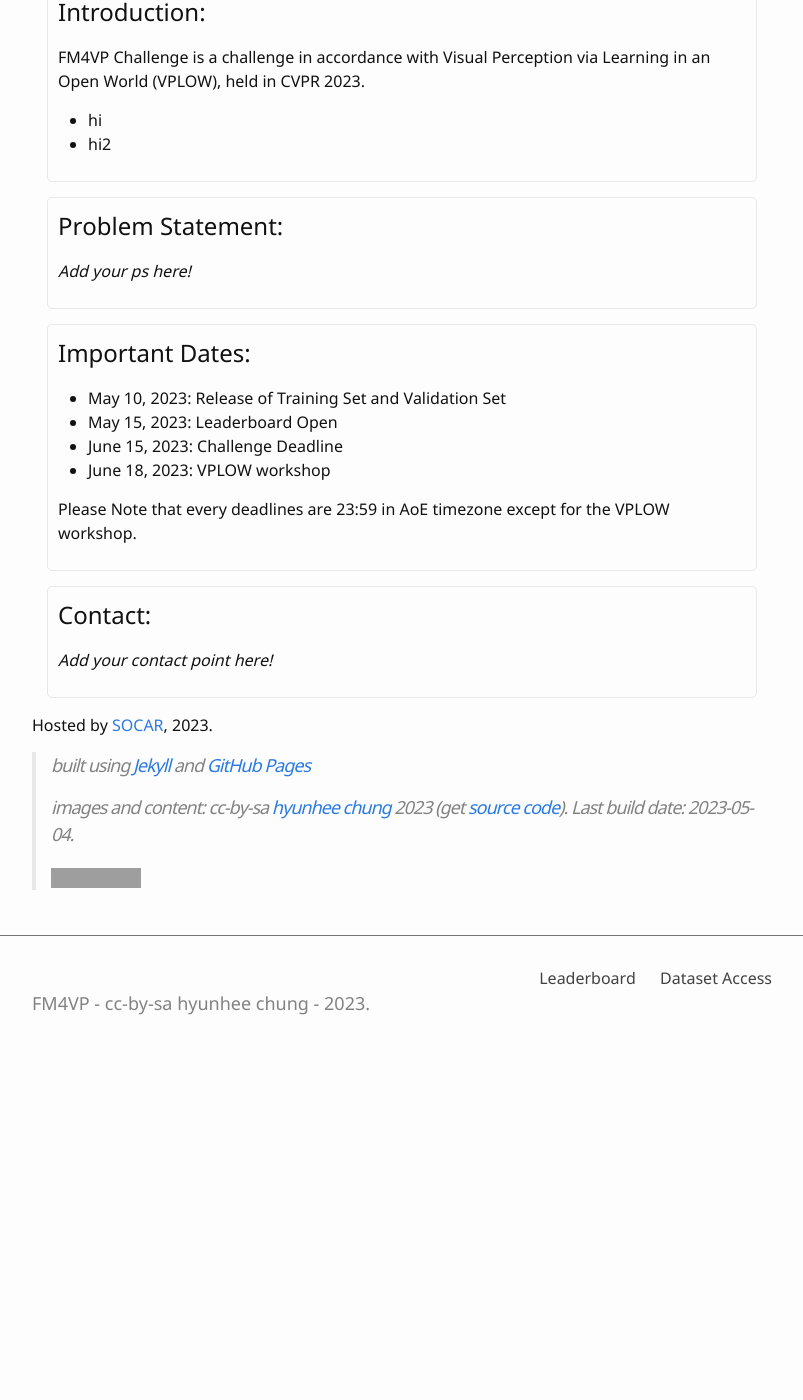
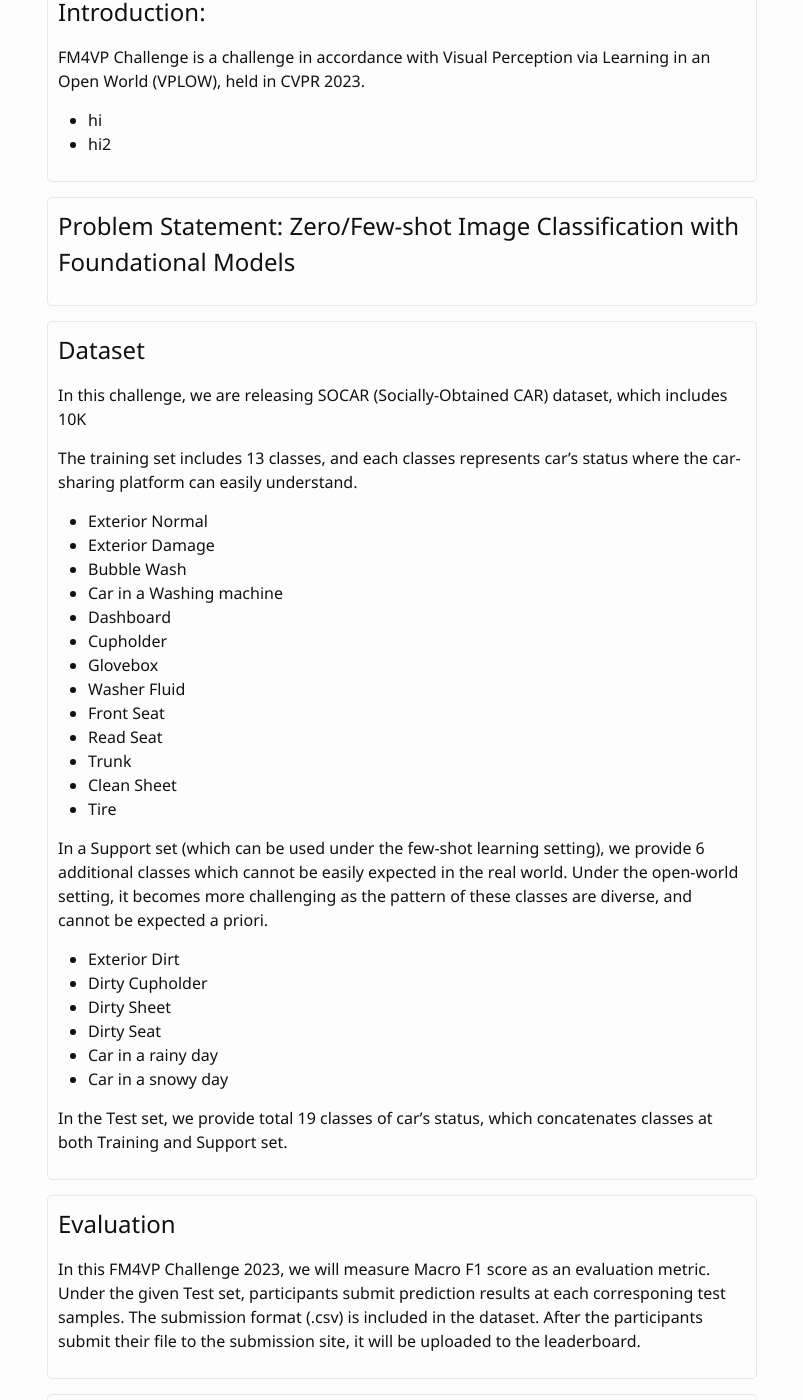
Before and after one commit to socar-esther/socar-esther.github.io, a Jekyll site: the page built from index.md, in a window 1280 px wide and 1400 px high, scrolled down 570 px. Shown: the whole window, without its empty margins (238-1041 px from the left). Built offline with Jekyll 4.4.1, drawn with Linux system fonts in a browser that asks for light colours; before the commit the page ends 1632 px from its top, so only the background shows below that; some of the changed text lies outside the part shown; grey boxes are pictures that could not be loaded.

Commit message:
descriptions

```diff
--- a/index.md
+++ b/index.md
@@ -22,10 +22,55 @@ FM4VP Challenge is a challenge in accordance with Visual Perception via Learning
 
 
 <div class="toc" markdown="1">
-## Problem Statement:
-*Add your ps here!*
+## Problem Statement: Zero/Few-shot Image Classification with Foundational Models
+
+
+
 </div>
 
+
+<div class="toc" markdown="1">
+## Dataset
+In this challenge, we are releasing SOCAR (Socially-Obtained CAR) dataset, which includes 10K
+
+The training set includes 13 classes, and each classes represents car's status where the car-sharing platform can easily understand.
+
+* Exterior Normal
+* Exterior Damage
+* Bubble Wash
+* Car in a Washing machine
+* Dashboard
+* Cupholder
+* Glovebox
+* Washer Fluid
+* Front Seat
+* Read Seat
+* Trunk
+* Clean Sheet
+* Tire
+
+In a Support set (which can be used under the few-shot learning setting), we provide 6 additional classes which cannot be easily expected in the real world. Under the open-world setting, it becomes more challenging as the pattern of these classes are diverse, and cannot be expected a priori.
+
+* Exterior Dirt
+* Dirty Cupholder
+* Dirty Sheet
+* Dirty Seat
+* Car in a rainy day
+* Car in a snowy day
+
+In the Test set, we provide total 19 classes of car's status, which concatenates classes at both Training and Support set.
+
+
+
+
+</div>
+
+<div class="toc" markdown="1">
+## Evaluation
+
+In this FM4VP Challenge 2023, we will measure Macro F1 score as an evaluation metric. Under the given Test set, participants submit prediction results at each corresponing test samples. The submission format (.csv) is included in the dataset. After the participants submit their file to the submission site, it will be uploaded to the leaderboard.
+
+</div>
 
 <div class="toc" markdown="1">
 ## Important Dates:
@@ -35,15 +80,20 @@ FM4VP Challenge is a challenge in accordance with Visual Perception via Learning
 * June 15, 2023: Challenge Deadline
 * June 18, 2023: VPLOW workshop
 
-Please Note that every deadlines are 23:59 in AoE timezone except for the VPLOW workshop.
-
+Please Note that every deadlines are 23:59 in AoE timezone except for the VPLOW workshop date.
 
 </div>
 
 
 <div class="toc" markdown="1">
 ## Contact:
-*Add your contact point here!*
+
+* Kyung Ho Park (kp@socar.kr)
+* Hyunhee Chung (esther@socar.kr)
+* Taewon Seo (cillian@socar.kr)
+* Sanghuk Lee (leonard@socar.kr)
+* Hyounsoo Kim (lucci@socar.kr)
+
 </div>
 
 
```
